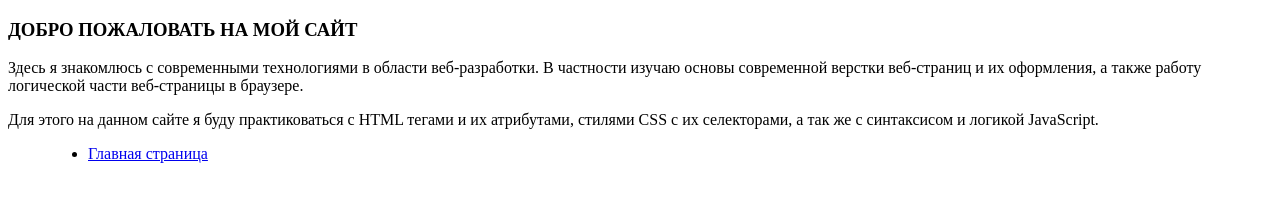
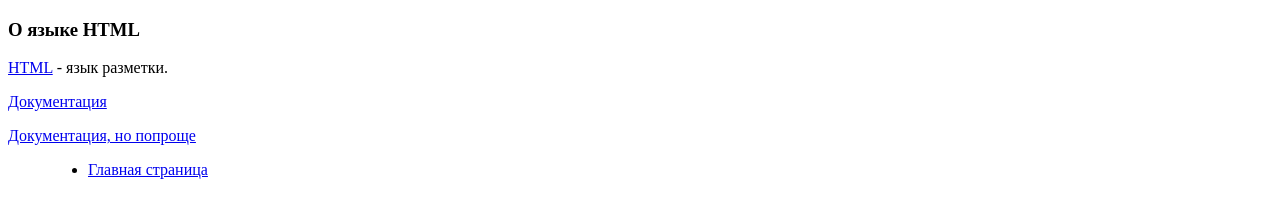
Before and after one commit to turleo/animated-octo-broccoli, a plain HTML site: page pages/html_layout.html in a window 1280 px wide. Drawn offline with Linux system fonts and the light colour scheme.

Commit message:
Update html_layout.html

```diff
--- a/pages/html_layout.html
+++ b/pages/html_layout.html
@@ -2,22 +2,16 @@
 <html>
     <head>
         <meta charset="utf-8">
-        <title>Сайт 1</title>
+        <title>О языке HTML</title>
     </head>
     <body>
         <article>
             <section>
 
-                <h1>ДОБРО ПОЖАЛОВАТЬ НА МОЙ САЙТ</h1>
-                <p>
-                    Здесь я знакомлюсь с современными технологиями в области веб-разработки.
-                    В частности изучаю основы современной верстки веб-страниц и их оформления,
-                    а также работу логической части веб-страницы в браузере.
-                </p>
-                <p>
-                    Для этого на данном сайте я буду практиковаться с HTML тегами и их атрибутами,
-                    стилями CSS с их селекторами, а так же с синтаксисом и логикой JavaScript.
-                </p>
+                <h1>О языке HTML</h1>
+                <p><a href="https://ru.wikipedia.org/wiki/HTML">HTML</a> - язык разметки.</p>
+                <p><a href="https://developer.mozilla.org/ru/docs/Web/HTML">Документация</a></p>
+                <p><a href="http://htmlbook.ru/html">Документация, но попроще</a></p>
             </section>
             <menu>
                 <ul>
```
